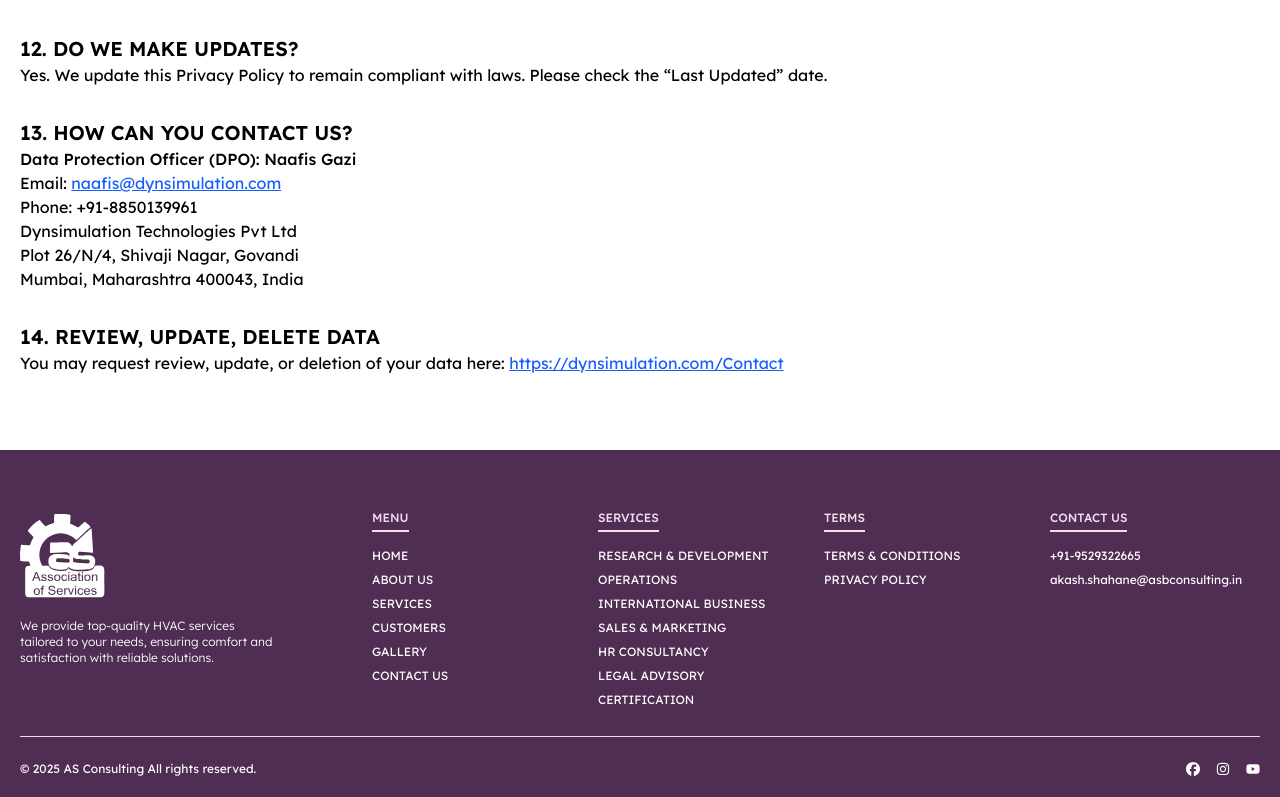
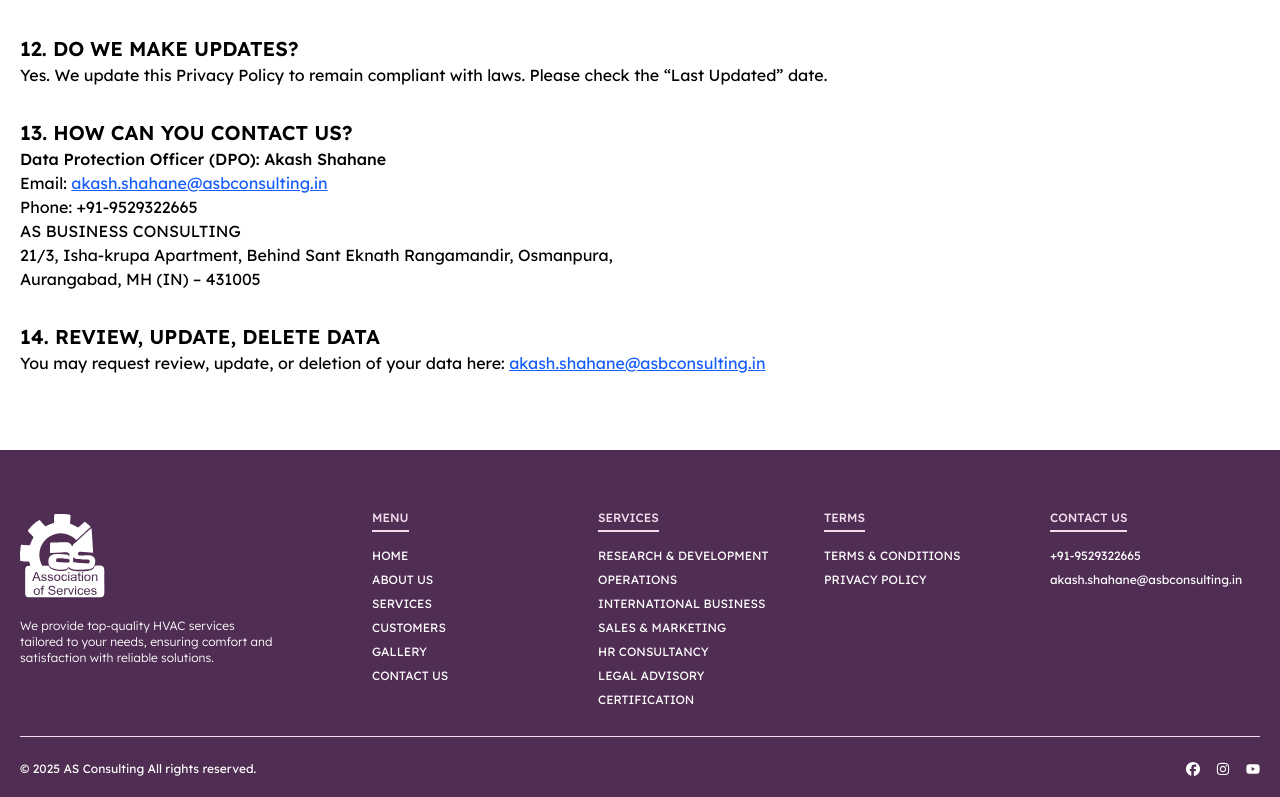
Before and after one commit to Wasiquekh/akash-new-website, a Next.js app: page /privacy-policy in a window 1280 px wide. Shown: the part 2175-2972 px from the top of the page. Built offline with nearby package versions, Linux system fonts and the light colour scheme.

Commit message:
minor changes

```diff
--- a/src/app/privacy-policy/page.tsx
+++ b/src/app/privacy-policy/page.tsx
@@ -200,24 +200,25 @@
               </h2>
               <address className="not-italic">
                 <p className="font-medium">
-                  Data Protection Officer (DPO): Naafis Gazi
+                  Data Protection Officer (DPO): Akash Shahane
                 </p>
                 <p>
                   Email:{" "}
                   <a
-                    href="mailto:naafis@dynsimulation.com"
+                    href="mailto:akash.shahane@asbconsulting.in"
                     className="text-blue-600 underline"
                   >
-                    naafis@dynsimulation.com
+                    akash.shahane@asbconsulting.in
                   </a>
                 </p>
-                <p>Phone: +91-8850139961</p>
+                <p>Phone: +91-9529322665</p>
                 <p>
-                  Dynsimulation Technologies Pvt Ltd
+                  AS BUSINESS CONSULTING
                   <br />
-                  Plot 26/N/4, Shivaji Nagar, Govandi
+                  21/3, Isha-krupa Apartment, Behind Sant Eknath Rangamandir,
+                  Osmanpura,
                   <br />
-                  Mumbai, Maharashtra 400043, India
+                  Aurangabad, MH (IN) – 431005
                 </p>
               </address>
             </section>
@@ -229,11 +230,11 @@
               <p>
                 You may request review, update, or deletion of your data here:{" "}
                 <a
-                  href="https://dynsimulation.com/Contact"
+                  href="akash.shahane@asbconsulting.in"
                   target="_blank"
                   className="text-blue-600 underline"
                 >
-                  https://dynsimulation.com/Contact
+                  akash.shahane@asbconsulting.in
                 </a>
               </p>
             </section>
```
